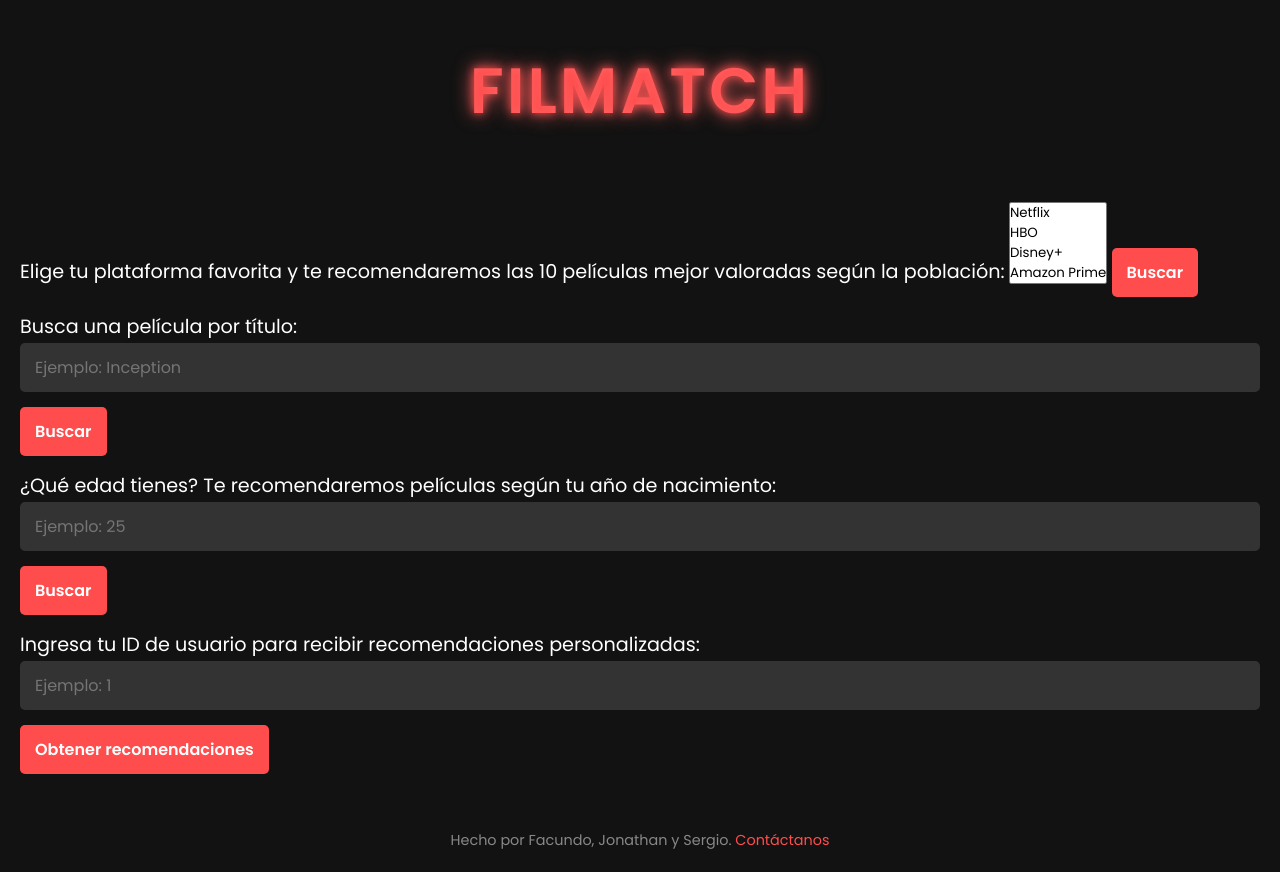
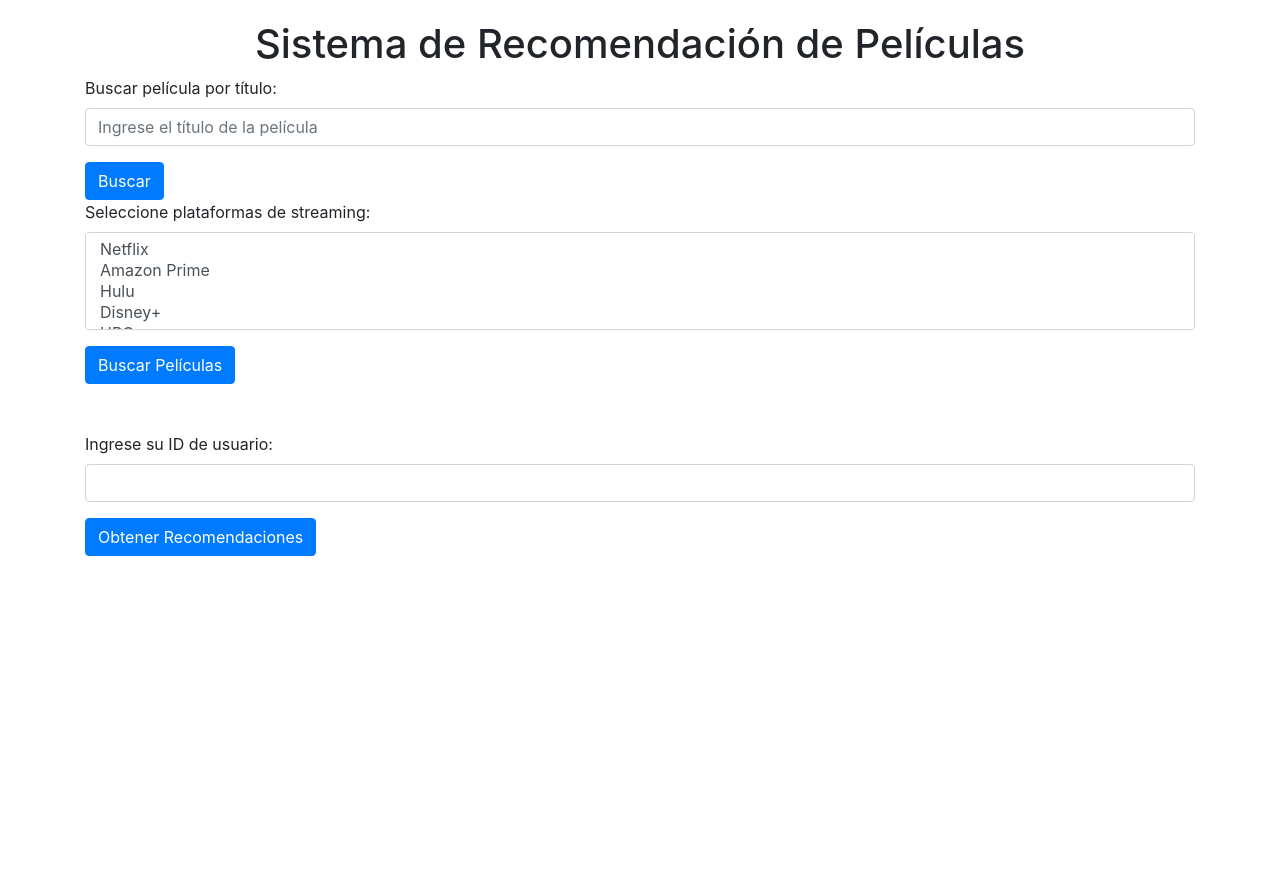
Before and after one commit to SergioFdzCastro/Proyecto1, a Flask app: page / in a window 1280 px wide. After the commit the page ends 556 px from the top, so only its background shows below. Run offline with Flask 3, Linux system fonts and the light colour scheme; parts of the project's set-up code (start-up, migrations or seed data) failed here and were passed over; some libraries are stand-ins or nearby versions.

Commit message:
recomendador 2.5

```diff
--- a/app.py
+++ b/app.py
@@ -2,8 +2,6 @@ from flask import Flask, render_template, request
 import pandas as pd
 import requests
 from surprise import SVD, Dataset, Reader
-from surprise.model_selection import train_test_split
-from surprise import accuracy
 
 app = Flask(__name__)
 
@@ -14,17 +12,15 @@ lectura_csv = pd.read_csv("df_stream_kaggle.csv",
                           usecols=['title','description','release_year','runtime','genres','production_countries',
                                    'imdb_score', 'tmdb_score','streaming_service','name','primaryName'])
 
-# Crear un conjunto de calificaciones simuladas basadas en el 'imdb_score'
-# Usamos el 'imdb_score' como proxy para las calificaciones de los usuarios
-# Supongamos que cada película tiene una calificación por cada usuario
+# Crear un conjunto de calificaciones simuladas
 calificaciones_df = pd.DataFrame({
-    'userId': [str(i) for i in range(len(lectura_csv))],  # Creando IDs ficticios de usuario
-    'title': lectura_csv['title'],  # Títulos de las películas
-    'rating': lectura_csv['imdb_score']  # Usamos 'imdb_score' como calificación
+    'userId': [str(i) for i in range(len(lectura_csv))],
+    'title': lectura_csv['title'],
+    'rating': lectura_csv['imdb_score']
 })
 
 # Configurar el lector para Surprise
-reader = Reader(rating_scale=(1, 10))  # IMDb rating scale is from 1 to 10
+reader = Reader(rating_scale=(1, 10))
 dataset = Dataset.load_from_df(calificaciones_df[['userId', 'title', 'rating']], reader)
 
 # Entrenar el modelo SVD
@@ -32,7 +28,6 @@ trainset = dataset.build_full_trainset()
 svd = SVD()
 svd.fit(trainset)
 
-# Función para obtener recomendaciones
 def obtener_recomendaciones(user_id, top_n=10):
     """Genera las top_n recomendaciones para un usuario"""
     peliculas = lectura_csv['title'].unique()
@@ -40,14 +35,12 @@ def obtener_recomendaciones(user_id, top_n=10):
 
     for pelicula in peliculas:
         pred = svd.predict(user_id, pelicula)
-        predicciones.append((pelicula, pred.est))  # (nombre_pelicula, predicción)
+        predicciones.append((pelicula, pred.est))
 
-    # Ordenar las recomendaciones por la calificación predicha
     recomendaciones = sorted(predicciones, key=lambda x: x[1], reverse=True)[:top_n]
     return recomendaciones
 
 def normalizar_titulo(titulo):
-    """Normaliza el título para ser compatible con OMDb API."""
     return titulo.strip().lower().replace(" ", "+")
 
 def obtener_url_portada(titulo):
@@ -59,42 +52,48 @@ def obtener_url_portada(titulo):
     if respuesta.status_code == 200:
         datos = respuesta.json()
         if datos.get('Response') == 'True':
-            return datos.get('Poster')  # Retorna la URL de la portada
-    return None  # Devuelve None si no encuentra la portada
+            return datos.get('Poster')
+    return None
 
-# Filtro personalizado para truncar palabras
 def truncate_words(text, num_words):
+    """Truncar la descripción de una película."""
     words = text.split()
     return ' '.join(words[:num_words])
 
-# Registrar el filtro
+# Registrar el filtro de truncado
 app.jinja_env.filters['truncatewords'] = truncate_words
-
-IMAGENES_EN_PLATAFORMA = {
-    'netflix': '/static/imagenes/netflix.png',
-    'amazon': '/static/imagenes/amazon.png',
-    'hulu': '/static/imagenes/hulu.png',
-    'disney': '/static/imagenes/disney.png',
-    'hbo': '/static/imagenes/hbo.png',
-    'paramount': '/static/imagenes/paramount.png',
-    'crunchyroll': '/static/imagenes/crunchyroll.png',
-    'darkmatter': '/static/imagenes/dm.jpg',
-    'rakuten': '/static/imagenes/rakuten.png',
-    # Añade más plataformas aquí
-}
 
 @app.route('/', methods=['GET', 'POST'])
 def index():
     resultado = None
-    plataformas_pelicula = None
+    resultado_pelicula = None
     mensaje_error = None
-    peliculas_por_edad = None
-    recomendaciones = None  # Inicializamos la variable para recomendaciones
+    recomendaciones = None
 
     if request.method == 'POST':
-        # Manejo de plataformas
+        # Búsqueda por título
+        if 'titulo' in request.form:
+            titulo = request.form['titulo'].strip()
+            peliculas_encontradas = lectura_csv[lectura_csv['title'].str.contains(titulo, case=False, na=False)]
+
+            if not peliculas_encontradas.empty:
+                resultado_pelicula = []
+                for _, fila in peliculas_encontradas.iterrows():
+                    titulo = fila['title']
+                    poster_url = obtener_url_portada(titulo)
+                    resultado_pelicula.append({
+                        'title': fila['title'],
+                        'description': fila['description'],
+                        'release_year': fila['release_year'],
+                        'streaming_service': fila['streaming_service'],
+                        'poster_url': poster_url or '/static/imagenes/Imagen_por_defecto.jpg'
+                    })
+            else:
+                mensaje_error = "No se encontraron películas con ese título."
+
+        # Búsqueda por plataforma
         if 'plataforma' in request.form:
-            plataformas = request.form.getlist('plataforma')  # Cambié a getlist para obtener múltiples valores
+            plataformas = request.form.getlist('plataforma')
             peliculas_en_plataforma = pd.DataFrame()
 
             for plataforma in plataformas:
@@ -117,24 +116,29 @@ def index():
                         'release_year': fila['release_year'],
                         'runtime': fila['runtime'],
                         'imdb_score': fila['imdb_score'],
-                        'poster_url': poster_url or '/static/imagenes/Imagen_por_defecto.jpg'  # Imagen por defecto
+                        'poster_url': poster_url or '/static/imagenes/Imagen_por_defecto.jpg'
                     })
             else:
                 mensaje_error = f"No se encontraron películas en las plataformas seleccionadas."
 
-        # Recomendaciones basadas en SVD (ejemplo simple de recomendaciones para un usuario)
+        # Recomendaciones basadas en SVD
         if 'user_id' in request.form:
-            user_id = request.form['user_id'].strip()  # Este sería el ID del usuario que se pasa por el formulario
+            user_id = request.form['user_id'].strip()
             recomendaciones = obtener_recomendaciones(user_id)
 
             if recomendaciones:
                 recomendaciones_con_imagenes = []
                 for titulo, score in recomendaciones:
                     poster_url = obtener_url_portada(titulo)
+                    fila_pelicula = lectura_csv[lectura_csv['title'] == titulo].iloc[0]
+                    plataforma = fila_pelicula['streaming_service']
+                    genero = fila_pelicula['genres']
                     recomendaciones_con_imagenes.append({
                         'title': titulo,
-                        'poster_url': poster_url or '/static/imagenes/Imagen_por_defecto.jpg',  # Imagen por defecto
-                        'score': score
+                        'poster_url': poster_url or '/static/imagenes/Imagen_por_defecto.jpg',
+                        'score': score,
+                        'platform': plataforma,
+                        'genres': genero
                     })
                 recomendaciones = recomendaciones_con_imagenes
             else:
@@ -142,10 +146,9 @@ def index():
 
     return render_template('filmatch.html',
                            resultado=resultado,
-                           plataformas_pelicula=plataformas_pelicula,
+                           resultado_pelicula=resultado_pelicula,
                            mensaje_error=mensaje_error,
-                           peliculas_por_edad=peliculas_por_edad,
-                           recomendaciones=recomendaciones)  # Pasamos las recomendaciones a la plantilla
+                           recomendaciones=recomendaciones)
 
 if __name__ == '__main__':
     app.run(debug=True)
--- a/templates/filmatch.html
+++ b/templates/filmatch.html
@@ -1,167 +1,144 @@
 <!DOCTYPE html>
-<html lang="en">
+<html lang="es">
 <head>
     <meta charset="UTF-8">
     <meta name="viewport" content="width=device-width, initial-scale=1.0">
-    <title>FilmMatch</title>
-    <link rel="stylesheet" href="{{ url_for('static', filename='css/style.css') }}?v=1.0">
+    <title>Filmatch - Sistema de Recomendación de Películas</title>
+    <link rel="stylesheet" href="https://stackpath.bootstrapcdn.com/bootstrap/4.5.0/css/bootstrap.min.css">
+    <style>
+        .recomendacion, .pelicula {
+            display: inline-block;
+            width: 22%;
+            margin: 1%;
+            text-align: center;
+            border: 1px solid #ddd;
+            border-radius: 10px;
+            padding: 10px;
+            box-shadow: 0 4px 8px rgba(0, 0, 0, 0.1);
+            transition: transform 0.3s;
+        }
+        .recomendacion img, .pelicula img {
+            max-width: 100%;
+            border-radius: 8px;
+        }
+        .recomendacion:hover, .pelicula:hover {
+            transform: scale(1.05);
+        }
+        .container {
+            margin-top: 20px;
+        }
+        .error-message {
+            color: red;
+            font-weight: bold;
+        }
+    </style>
 </head>
 <body>
-    <header>
-        <h1>FILMATCH</h1>
-    </header>
+    <div class="container">
+        <h1 class="text-center">Sistema de Recomendación de Películas</h1>
 
-    <!-- Formulario para buscar películas por plataforma con selección múltiple -->
+        <!-- Formulario para buscar película por título -->
         <form method="POST">
-        <label for="plataforma">Elige tu plataforma favorita y te recomendaremos las 10 películas mejor valoradas según la población:</label>
-        <select name="plataforma" id="plataforma" multiple>
-            <option value="Netflix">Netflix</option>
-            <option value="HBO">HBO</option>
-            <option value="Disney">Disney+</option>
-            <option value="Amazon">Amazon Prime</option>
-            <option value="Hulu">Hulu</option>
-            <option value="Paramount">Paramount</option>
-            <option value="Crunchyroll">Crunchyroll</option>
-        </select>
-        <button type="submit">Buscar</button>
+            <div class="form-group">
+                <label for="titulo">Buscar película por título:</label>
+                <input type="text" name="titulo" class="form-control" id="titulo" placeholder="Ingrese el título de la película" required>
+            </div>
+            <button type="submit" class="btn btn-primary">Buscar</button>
         </form>
 
-    <!-- Formulario para buscar películas por título -->
-    <form method="POST">
-        <label for="titulo">Busca una película por título:</label>
-        <input type="text" name="titulo" id="titulo" placeholder="Ejemplo: Inception">
-        <button type="submit">Buscar</button>
-    </form>
-
-    <!-- Formulario para calcular películas según la edad -->
-    <form method="POST" class="form-edad">
-        <label for="edad">¿Qué edad tienes? Te recomendaremos películas según tu año de nacimiento:</label>
-        <input type="number" name="edad" id="edad" placeholder="Ejemplo: 25" min="1">
-        <button type="submit">Buscar</button>
-    </form>
-
-    <!-- Formulario para ingresar el ID de usuario y obtener recomendaciones personalizadas -->
-    <form method="POST" class="form-recomendaciones">
-        <label for="user_id">Ingresa tu ID de usuario para recibir recomendaciones personalizadas:</label>
-        <input type="text" name="user_id" id="user_id" placeholder="Ejemplo: 1">
-        <button type="submit">Obtener recomendaciones</button>
-    </form>
-
-    <!-- Mostrar errores -->
-    {% if mensaje_error %}
-        <p class="error">{{ mensaje_error }}</p>
-    {% endif %}
-
-    <!-- Mostrar resultados por plataforma -->
-    {% if resultado %}
-        <h2>Las 10 películas más valoradas en la plataforma seleccionada:</h2>
-        <table>
-            <thead>
-                <tr>
-                    <th>Portada</th>
-                    <th>Título</th>
-                    <th>Descripción</th>
-                    <th>Género</th>
-                    <th>Año</th>
-                    <th>Duración (min)</th>
-                    <th>Valoración</th>
-                </tr>
-            </thead>
-            <tbody>
-                {% for pelicula in resultado %}
-                    <tr>
-                        <td> <img src="{{ pelicula['poster_url'] }}" alt="Portada de {{ pelicula['title'] }}" style="width:100px; height:auto;"> </td>
-                        <td>{{ pelicula['title'] }}</td>
-                        <td class="descripcion">
-                            <p class="descripcion-corta" data-short="{{ pelicula['description'] | truncatewords(15) }}"
-                               data-extend="{{ pelicula['description'] }}" >{{ pelicula['description'] | truncatewords(15) }}</p>
-                            <button class="leer-mas">Leer más</button>
-                        </td>
-                        <td>{{ pelicula['genres'] }}</td>
-                        <td>{{ pelicula['release_year'] }}</td>
-                        <td>{{ pelicula['runtime'] }}</td>
-                        <td>{{ pelicula['imdb_score'] }}</td>
-                    </tr>
-                {% endfor %}
-            </tbody>
-        </table>
-    {% endif %}
-
-    <!-- Mostrar resultados por título -->
-    {% if plataformas_pelicula %}
-    <h2>Plataformas donde está disponible la película:</h2>
-    <div class="platform-container">
-        {% for plataforma in plataformas_pelicula %}
-            <div>
-                <img src="{{ plataforma.image }}" alt="{{ plataforma.name }}" class="platform-image">
-                <p style="text-align: center; margin-top: 5px;">{{ plataforma.name }}</p>
+        <!-- Mostrar los resultados de la búsqueda -->
+        {% if resultado_pelicula %}
+            <h2 class="mt-5">Resultado de la búsqueda:</h2>
+            <div class="row">
+                {% for pelicula in resultado_pelicula %}
+                    <div class="col-md-3 pelicula">
+                        <img src="{{ pelicula.poster_url }}" alt="{{ pelicula.title }}">
+                        <h3>{{ pelicula.title }}</h3>
+                        <p>{{ pelicula.description | truncatewords(20) }}</p>
+                        <p><strong>Año:</strong> {{ pelicula.release_year }}</p>
+                        <p><strong>Plataforma:</strong> {{ pelicula.streaming_service }}</p>
                     </div>
                 {% endfor %}
             </div>
+        {% elif mensaje_error %}
+            <div class="error-message">
+                <p>{{ mensaje_error }}</p>
+            </div>
         {% endif %}
 
-    <!-- Mostrar resultados según la edad -->
-    {% if peliculas_por_edad %}
-    <h2>Películas recomendadas basadas en tu año de nacimiento:</h2>
-    <table class="tabla-edad">
-        <thead>
-            <tr>
-                <th>Portada</th>
-                <th>Título</th>
-                <th>Descripción</th>
-                <th>Género</th>
-                <th>Año</th>
-                <th>Duración (min)</th>
-                <th>Valoración</th>
-            </tr>
-        </thead>
-        <tbody>
-            {% for pelicula in peliculas_por_edad %}
-                <tr>
-                    <td><img src="{{ pelicula['poster_url'] }}" alt="Portada de {{ pelicula['title'] }}" style="width:100px; height:auto;"></td>
-                    <td>{{ pelicula['title'] }}</td>
-                    <td class="descripcion">
-                        <p class="descripcion-corta" data-short="{{ pelicula['description'] | truncatewords(15) }}"
-                           data-extend="{{ pelicula['description'] }}" >{{ pelicula['description'] | truncatewords(15) }}</p>
-                        <button class="leer-mas">Leer más</button>
-                    </td>
-                    <td>{{ pelicula['genres'] }}</td>
-                    <td>{{ pelicula['release_year'] }}</td>
-                    <td>{{ pelicula['runtime'] }}</td>
-                    <td>{{ pelicula['imdb_score'] }}</td>
-                </tr>
+        <!-- Formulario para seleccionar plataformas -->
+        <form method="POST">
+            <div class="form-group">
+                <label for="plataforma">Seleccione plataformas de streaming:</label>
+                <select name="plataforma" class="form-control" id="plataforma" multiple>
+                    <option value="netflix">Netflix</option>
+                    <option value="amazon">Amazon Prime</option>
+                    <option value="hulu">Hulu</option>
+                    <option value="disney">Disney+</option>
+                    <option value="hbo">HBO</option>
+                    <option value="paramount">Paramount</option>
+                    <option value="crunchyroll">Crunchyroll</option>
+                    <option value="rakuten">Rakuten</option>
+                </select>
+            </div>
+            <button type="submit" class="btn btn-primary">Buscar Películas</button>
+        </form>
+
+        <!-- Mostrar el resultado de las películas encontradas -->
+        {% if resultado %}
+            <h2 class="mt-5">Películas encontradas:</h2>
+            <div class="row">
+                {% for pelicula in resultado %}
+                    <div class="col-md-3 recomendacion">
+                        <img src="{{ pelicula.poster_url }}" alt="{{ pelicula.title }}">
+                        <h3>{{ pelicula.title }}</h3>
+                        <p>{{ pelicula.description | truncatewords(20) }}</p>
+                        <p><strong>Género:</strong> {{ pelicula.genres }}</p>
+                        <p><strong>Plataforma:</strong> {{ pelicula.streaming_service }}</p>
+                        <p><strong>Año:</strong> {{ pelicula.release_year }}</p>
+                        <p><strong>Duración:</strong> {{ pelicula.runtime }} minutos</p>
+                        <p><strong>Puntaje IMDb:</strong> {{ pelicula.imdb_score }}</p>
+                    </div>
                 {% endfor %}
-        </tbody>
-    </table>
+            </div>
+        {% elif mensaje_error %}
+            <div class="error-message">
+                <p>{{ mensaje_error }}</p>
+            </div>
         {% endif %}
 
-    <!-- Mostrar recomendaciones personalizadas -->
+        <!-- Formulario para obtener recomendaciones -->
+        <form method="POST" class="mt-5">
+            <div class="form-group">
+                <label for="user_id">Ingrese su ID de usuario:</label>
+                <input type="text" name="user_id" id="user_id" class="form-control" required>
+            </div>
+            <button type="submit" class="btn btn-primary">Obtener Recomendaciones</button>
+        </form>
+
+        <!-- Mostrar recomendaciones basadas en el SVD -->
         {% if recomendaciones %}
-        <h2>Recomendaciones personalizadas:</h2>
-        <table>
-            <thead>
-                <tr>
-                    <th>Portada</th>
-                    <th>Título</th>
-                    <th>Valoración predicha</th>
-                </tr>
-            </thead>
-            <tbody>
+            <h2 class="mt-5">Recomendaciones para ti:</h2>
+            <div class="row">
                 {% for pelicula in recomendaciones %}
-                    <tr>
-                        <td><img src="{{ pelicula['poster_url'] }}" alt="Portada de {{ pelicula['title'] }}" style="width:100px; height:auto;"></td>
-                        <td>{{ pelicula['title'] }}</td>
-                        <td>{{ pelicula['score'] }}</td>
-                    </tr>
+                    <div class="col-md-3 recomendacion">
+                        <img src="{{ pelicula.poster_url }}" alt="{{ pelicula.title }}">
+                        <h3>{{ pelicula.title }}</h3>
+                        <p><strong>Score:</strong> {{ pelicula.score }}</p>
+                        <p><strong>Género:</strong> {{ pelicula.genres }}</p>
+                        <p><strong>Plataforma:</strong> {{ pelicula.platform }}</p>
+                    </div>
                 {% endfor %}
-            </tbody>
-        </table>
+            </div>
+        {% elif mensaje_error %}
+            <div class="error-message">
+                <p>{{ mensaje_error }}</p>
+            </div>
         {% endif %}
+    </div>
 
-    <footer>
-        <p>Hecho por Facundo, Jonathan y Sergio. <a href="#">Contáctanos</a></p>
-    </footer>
-
-    <script src="{{ url_for('static', filename='js/script.js') }}"></script>
+    <script src="https://code.jquery.com/jquery-3.5.1.slim.min.js"></script>
+    <script src="https://cdn.jsdelivr.net/npm/@popperjs/core@2.9.2/dist/umd/popper.min.js"></script>
+    <script src="https://stackpath.bootstrapcdn.com/bootstrap/4.5.0/js/bootstrap.min.js"></script>
 </body>
 </html>
```
Lines whose indentation alone changed are shown as unchanged.
